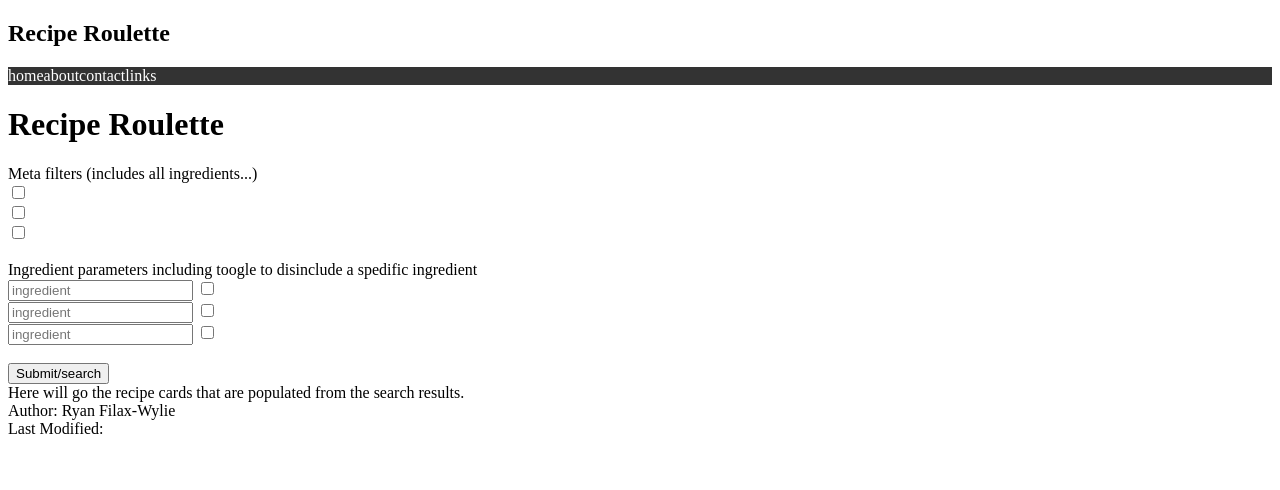
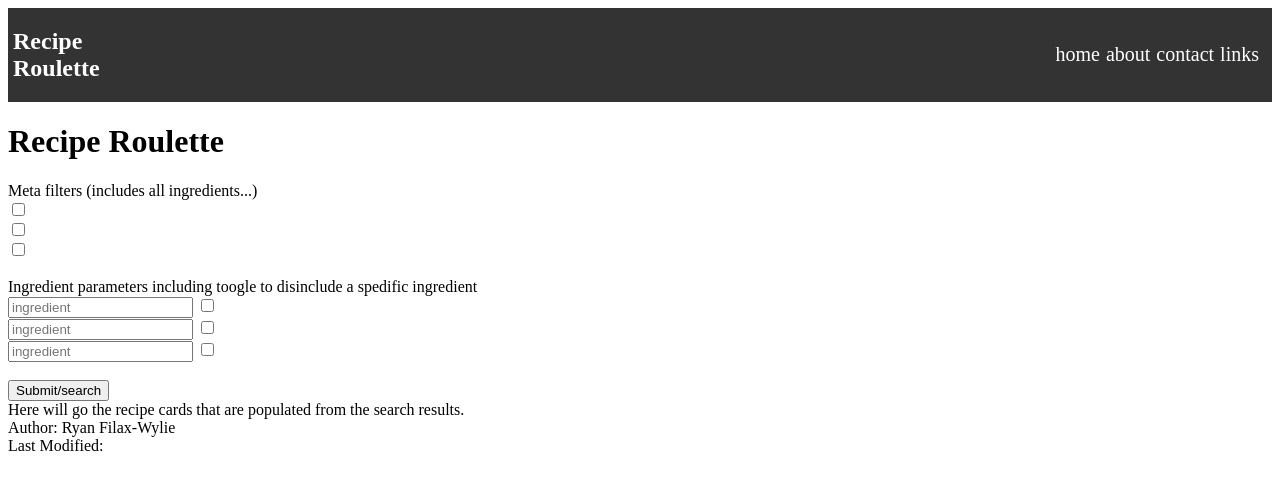
Before and after one commit to rfilaxwy/recipe-roulette, a plain HTML site: page index.html in a window 1280 px wide. Drawn offline with Linux system fonts and the light colour scheme.

Commit message:
Styled navbar with flexbox.

```diff
--- a/css/style.css
+++ b/css/style.css
@@ -1,29 +1,44 @@
+@media(min-width(320px)){
+
+}
+.nav-bar {
+    display: flex;
+    flex-direction: row;
+    align-items: center;
+    justify-content:space-between;
+    background-color:#333333;
+    vertical-align: center;
+}
 ul{
+    display:flex;
+
     list-style-type: none;
     text-align: left;
-    margin:0;
-    padding: 0;
-    background-color:#333333;
+    margin:5px;;
+    padding: 5px;
     overflow:hidden;
+    text-align: center;
 
 }
 
-li {
-    float:left;
 
-}
 li a {
-    display:block;
+    display:inline;
     color: white;
-    padding:1px0;
+    padding:3px;
     text-decoration:none;
     text-align:center;
+    font-size: 1.25em;
 
 }
 li a:hover{
-    background-color:#111111;
+    background-color:#aee942;
+    font-size: 1.35em;
 }
-
-@media(min-width(320px)){
+div h2 {
+    color:white;
+    padding-left: 5px;
+    margin-right:25px;
+    width:10%;
 
 }
```
